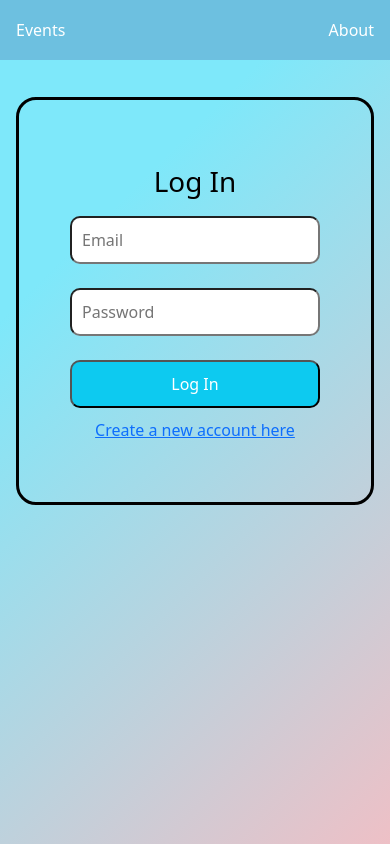
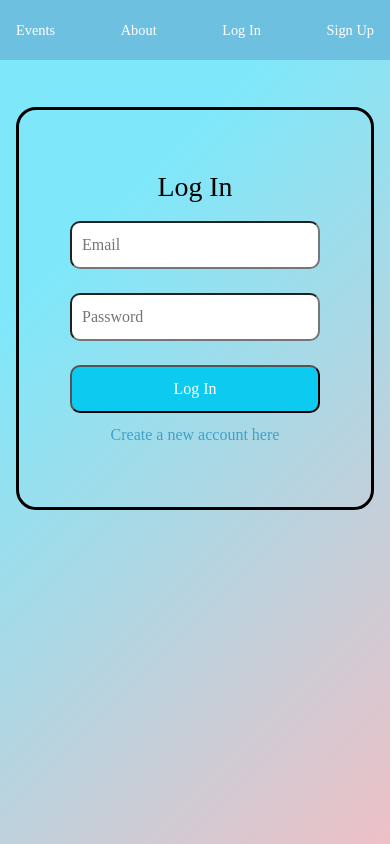
Before and after one commit to binod164/Joy, a Flask app: a page that uses myapp/templates/base.html in a window 390 px wide. Run offline with Flask 2, Linux system fonts and the light colour scheme; parts of the project's set-up code (start-up, migrations or seed data) failed here and were passed over; some libraries are stand-ins or nearby versions.

Commit message:
add login and signup nav links

```diff
--- a/myapp/static/css/main.css
+++ b/myapp/static/css/main.css
@@ -1,14 +1,15 @@
 html,body{
-  height: 100%;
+  height: 100vh;
+  font-family:'Times New Roman', Times, serif
 }
 
 body{
   /* background-color: rgb(248, 244, 244); */
   background-color: #eec0c6;
-background-image: linear-gradient(315deg, #eec0c6 0%, #7ee8fa 74%);
-
+  background-image: linear-gradient(315deg, #eec0c6 0%, #7ee8fa 74%);
   background-position: center;
   background-size: cover;
+  background-attachment: fixed;
 }
 
 form{
@@ -44,11 +45,6 @@ form *{
   padding: 5px;
 }
 
-h1{
-  text-align: center;
-  margin-top: 2%;
-}
-
 h2{
   color: white;
   text-align: center;
@@ -68,7 +64,7 @@ h2{
   color: white;
 }
 
-.loginform, .signupform{
+.loginform{
   border-style: solid;
   border-radius: 20px;
   color: black;
@@ -79,13 +75,13 @@ h2{
   text-align: center;
 }
 
-.createevent{
+.createevent, .signupform{
   border-style: solid;
   border-radius: 20px;
   color: black;
   padding: 50px;
   width: 600px;
-  margin-top: 5%;
+  margin-top: 10%;
   margin-left: 25%;
   text-align: center;
 }
@@ -101,9 +97,11 @@ h2{
   justify-content: space-between;
 } */
 
-/* #submit{
-  background-color: rgb(76, 154, 245);
-} */
+a{
+  color:rgb(64, 160, 198);
+  font-size: 1.5rem;
+  text-decoration: none;
+}
 
 .info{
   display: flex;
@@ -114,7 +112,8 @@ h2{
 }
 
 .info>h1{
-  font-size: 5rem;
+  font-size: 8rem;
+  font-family:'Times New Roman', Times, serif
 }
 
 .info>h4{
@@ -159,13 +158,13 @@ h2{
 
   .loginform, .signupform{
     width: 98%;
-    margin-top: 10%;
+    margin-top: 12vmin;
     margin-left: 1%;
   }
 
   .createevent{
     width: 98%;
-    margin-top: 5%;
+    margin-top: 8vmin;
     margin-left: 1%;
     padding-top: 0;
   }
@@ -197,4 +196,12 @@ h2{
 
     justify-content: space-between;
   }
+
+  .nav-item{
+    font-size: 0.9rem;
+  }
+
+  a{
+    font-size: 1rem;
+  }
 }
--- a/myapp/templates/base.html
+++ b/myapp/templates/base.html
@@ -29,12 +29,12 @@
         <li class="nav-link">
             <a class="nav-item" href="{{url_for('core.info')}}">About</a>
         </li>
-        <!-- <li class="nav-link">
-            <a href="{{url_for('users.login')}}">Log In</a>
+        <li class="nav-link">
+            <a class="nav-item" href="{{url_for('users.login')}}">Log In</a>
         </li>
         <li class="nav-link">
-            <a href="{{url_for('users.register')}}">Register</a>
-        </li> -->
+            <a class="nav-item" href="{{url_for('users.register')}}">Sign Up</a>
+        </li>
         {% endif %}
     </ul>
 
--- a/myapp/templates/info.html
+++ b/myapp/templates/info.html
@@ -1,9 +1,9 @@
 {% extends "base.html" %}
 {% block content %}
     <div class="info">
-        <h1>Joy</h1>
+        <h1 class = "home">Joy</h1>
         <h4>An art of giving</h4>
-        <h5 class ="register"><a href="{{url_for('users.login')}}">Log In</a> or <a href="{{url_for('users.register')}}">Signup</a> to get started</h5>
+        <!-- <h5 class ="register"><a href="{{url_for('users.login')}}">Log In</a> or <a href="{{url_for('users.register')}}">Signup</a> to get started</h5> -->
     </div>
 
 {% endblock %}
--- a/myapp/users/views.py
+++ b/myapp/users/views.py
@@ -53,7 +53,7 @@ def login():
 @users.route('/logout')
 def logout():
     logout_user()
-    return redirect(url_for('core.index'))
+    return redirect(url_for('core.info'))
 
 @users.route('/account')
 @login_required
```
Also changed, not shown: myapp/core/views.py (+4 -4 lines).
